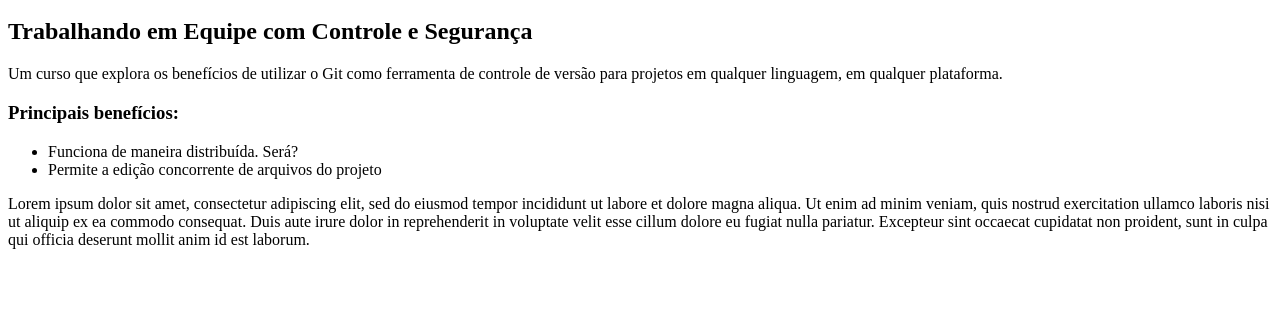
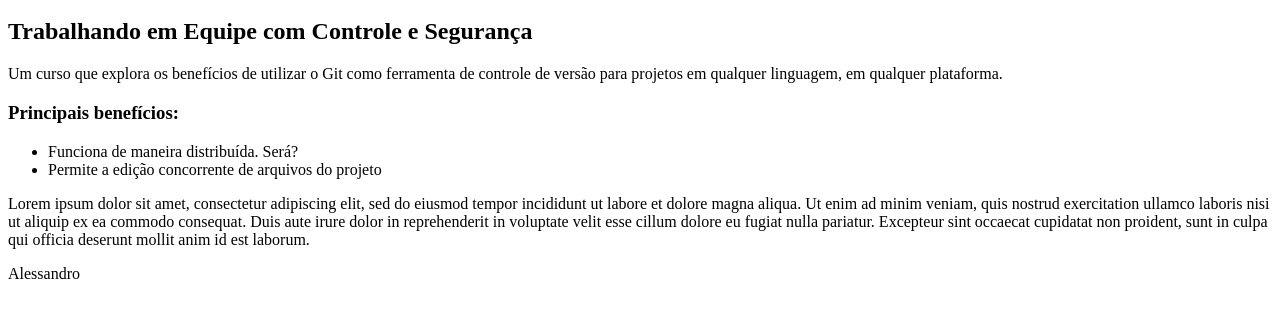
Before and after one commit to pininho/curso-git, a plain HTML site: page index.html in a window 1280 px wide. Shown: the part 48-366 px from the top of the page. Drawn offline with Linux system fonts and the light colour scheme.

Commit message:
Testando inconsistencia parte 3

```diff
--- a/index.html
+++ b/index.html
@@ -20,5 +20,6 @@
 		sunt in culpa qui officia deserunt mollit anim id est laborum.
 		</p>
 
+		<p>Alessandro</p>
     </body>
 </html>
```
